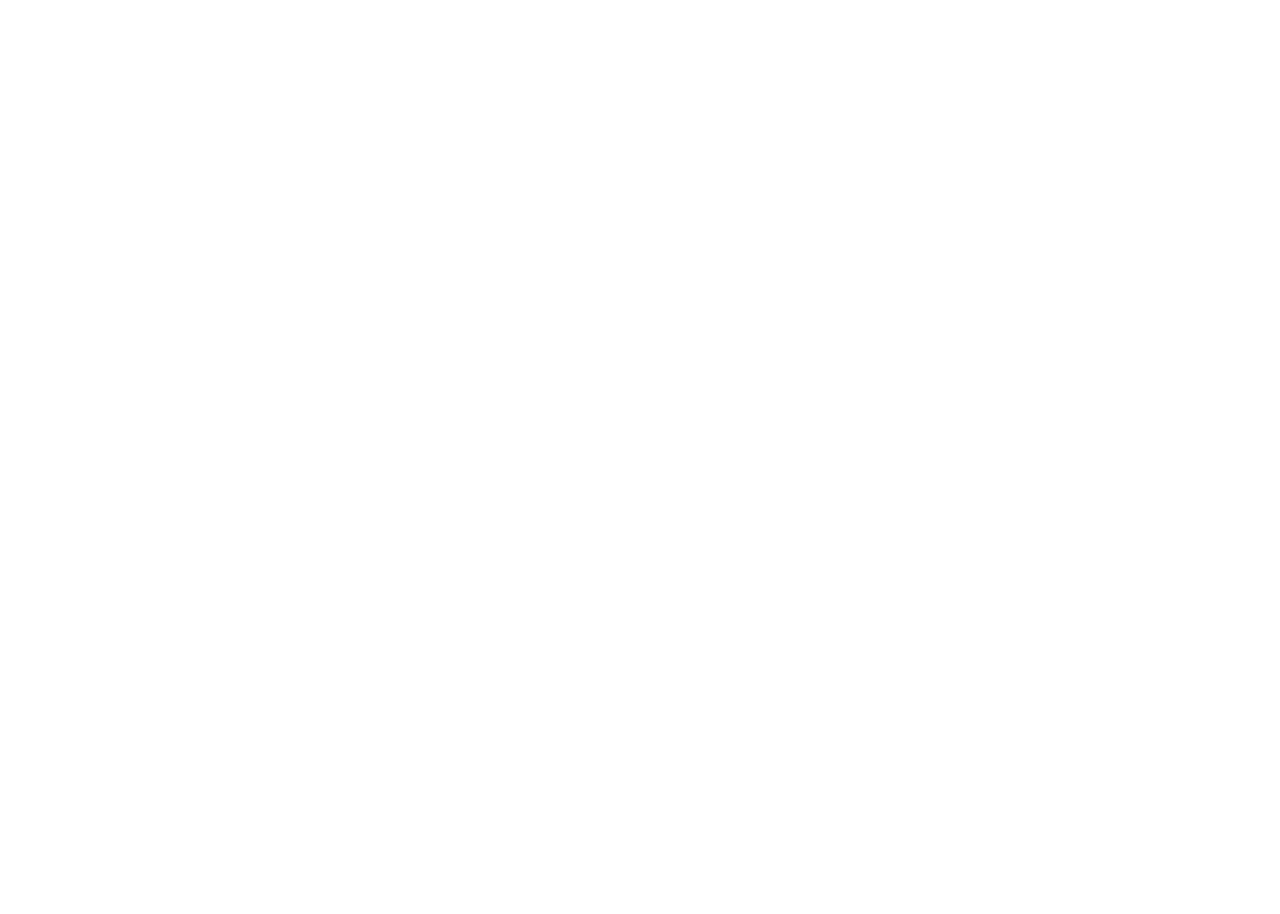
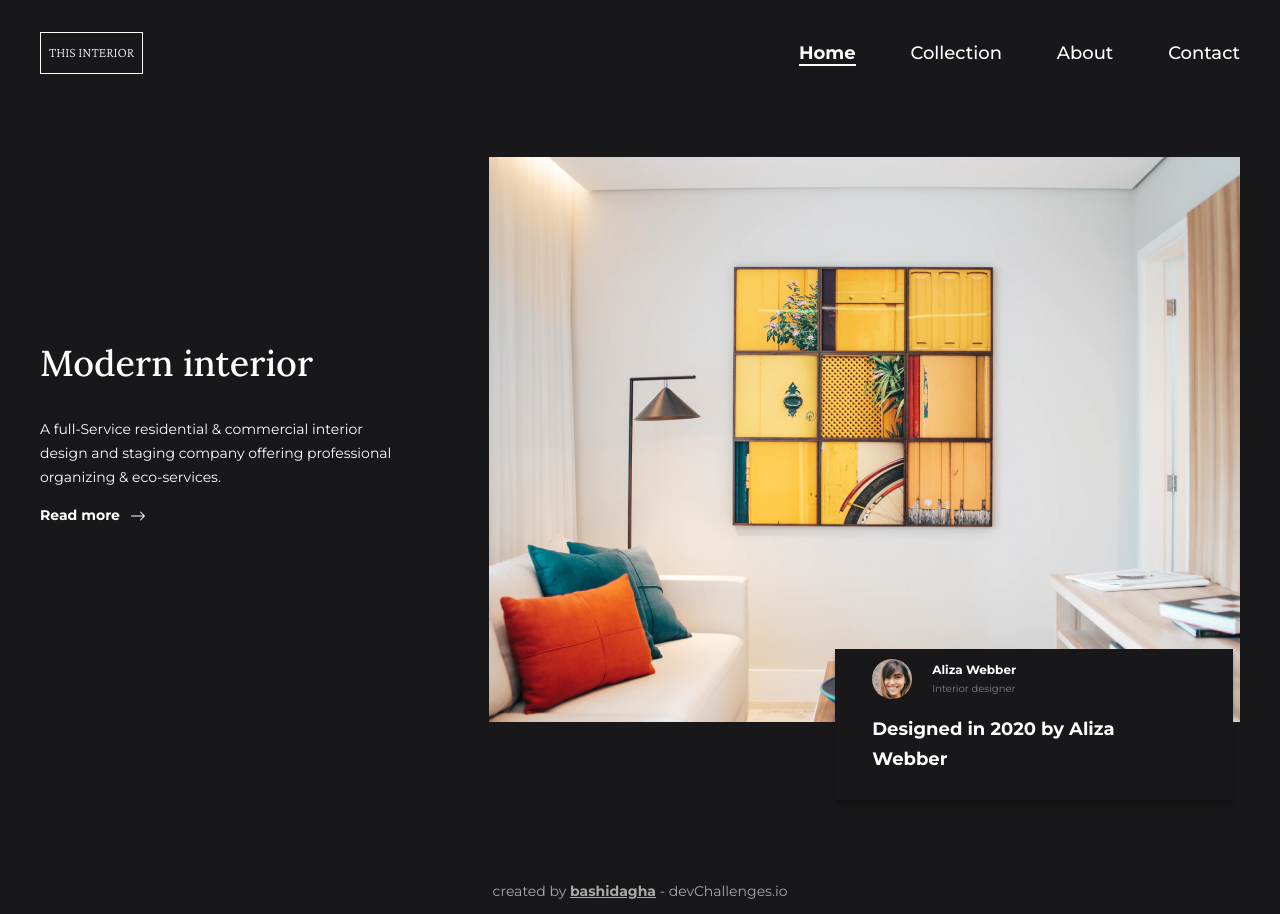
Before and after one commit to bashidagha/interior-consultant-master, a plain HTML site: page index.html in a window 1280 px wide. Before the commit the page ends 800 px from the top, so only its background shows below. Drawn offline with nearby package versions, Linux system fonts and the light colour scheme.

Commit message:
navbar fully done

```diff
--- a/index.html
+++ b/index.html
@@ -5,8 +5,105 @@
     <meta http-equiv="X-UA-Compatible" content="IE=edge" />
     <title>Interior Consultant</title>
     <meta name="viewport" content="width=device-width, initial-scale=1" />
+    <link rel="icon" href="devchallenges.png" />
+
     <link rel="stylesheet" type="text/css" href="main.css" />
+  </head>
+  <body>
+    <div class="menufullscreen">
+      <svg
+        xmlns="http://www.w3.org/2000/svg"
+        width="16"
+        height="16"
+        fill="currentColor"
+        class="menufullscreen-svg"
+        viewBox="0 0 16 16"
+      >
+        <path
+          d="M4.646 4.646a.5.5 0 0 1 .708 0L8 7.293l2.646-2.647a.5.5 0 0 1 .708.708L8.707 8l2.647 2.646a.5.5 0 0 1-.708.708L8 8.707l-2.646 2.647a.5.5 0 0 1-.708-.708L7.293 8 4.646 5.354a.5.5 0 0 1 0-.708z"
+        />
+      </svg>
+      <ul>
+        <li class="active">Home</li>
+        <li>Collection</li>
+        <li>About</li>
+        <li>Contact</li>
+      </ul>
+    </div>
+
+    <div class="main">
+      <nav>
+        <div class="logo">This Interior</div>
+
+        <svg
+          xmlns="http://www.w3.org/2000/svg"
+          width="16"
+          height="16"
+          fill="currentColor"
+          viewBox="0 0 16 16"
+          class="hamburger"
+        >
+          <path
+            fill-rule="evenodd"
+            d="M2.5 12a.5.5 0 0 1 .5-.5h10a.5.5 0 0 1 0 1H3a.5.5 0 0 1-.5-.5zm0-4a.5.5 0 0 1 .5-.5h10a.5.5 0 0 1 0 1H3a.5.5 0 0 1-.5-.5zm0-4a.5.5 0 0 1 .5-.5h10a.5.5 0 0 1 0 1H3a.5.5 0 0 1-.5-.5z"
+          />
+        </svg>
+
+        <ul class="menu">
+          <li class="active">Home</li>
+          <li>Collection</li>
+          <li>About</li>
+          <li>Contact</li>
+        </ul>
+      </nav>
+
+      <div class="container">
+        <div class="intro">
+          <h1>Modern interior</h1>
+          <p>
+            A full-Service residential & commercial interior design and staging
+            company offering professional organizing & eco-services.
+          </p>
+
+          <div class="read_more">
+            <span>Read more</span>
+            <svg
+              xmlns="http://www.w3.org/2000/svg"
+              width="16"
+              height="16"
+              fill="currentColor"
+              viewBox="0 0 16 16"
+            >
+              <path
+                fill-rule="evenodd"
+                d="M1 8a.5.5 0 0 1 .5-.5h11.793l-3.147-3.146a.5.5 0 0 1 .708-.708l4 4a.5.5 0 0 1 0 .708l-4 4a.5.5 0 0 1-.708-.708L13.293 8.5H1.5A.5.5 0 0 1 1 8z"
+              />
+            </svg>
+          </div>
+        </div>
+
+        <div class="visual">
+          <img src="photo1.png" alt="photo" />
+
+          <div class="card">
+            <div class="card-header">
+              <img src="photo2.png" src="profile" />
+              <div>
+                <h4>Aliza Webber</h4>
+                <p>Interior designer</p>
+              </div>
+            </div>
+            <h2>Designed in 2020 by Aliza Webber</h2>
+          </div>
+        </div>
+      </div>
+
+      <footer>
+        created by <a href="https://github.com/bashidagha">bashidagha</a> -
+        devChallenges.io
+      </footer>
+    </div>
+
     <script src="main.js"></script>
-  </head>
-  <body></body>
+  </body>
 </html>
--- a/main.css
+++ b/main.css
@@ -0,0 +1,214 @@
+@import url("https://fonts.googleapis.com/css2?family=Crimson+Pro:wght@200&family=Lora:wght@500;700&family=Montserrat:wght@400;500;700&display=swap");
+
+:root {
+  --ff-1: "Crimson Pro", serif;
+  --ff-2: "Lora", serif;
+  --ff-3: "Montserrat", sans-serif;
+}
+
+html {
+  font-size: 62.5%;
+}
+
+body {
+  font-family: var(--ff-3);
+  font-size: 1.4rem;
+  font-weight: 400;
+  background-color: #181719;
+  height: 100vh;
+  color: white;
+  line-height: 1.7;
+  margin: 0;
+}
+
+a {
+  color: inherit;
+}
+
+img {
+  max-width: 100%;
+}
+
+footer {
+  width: 100%;
+  text-align: center;
+  color: #a9a9a9;
+  padding-bottom: 1rem;
+  margin-top: 15rem;
+}
+
+footer a {
+  font-weight: 700;
+}
+
+.container {
+  margin: 0 auto;
+  width: 95%;
+  max-width: 120rem;
+}
+
+.intro h1 {
+  font-family: var(--ff-2);
+  font-weight: 500;
+  font-size: 3.6rem;
+}
+
+.intro p {
+  width: 70%;
+}
+
+.read_more {
+  font-weight: 700;
+  display: flex;
+  align-items: center;
+  gap: 1rem;
+}
+
+.visual {
+  margin-top: 5rem;
+  position: relative;
+}
+
+.card {
+  background: #181719;
+  position: absolute;
+  bottom: -7rem;
+  right: 1%;
+  box-shadow: 0px 4px 4px rgba(0, 0, 0, 0.25);
+  padding: 1rem 5%;
+  max-width: 80%;
+}
+
+.card h2 {
+  font-size: 1.8rem;
+  font-weight: 700;
+  width: 80%;
+}
+
+.card-header {
+  display: flex;
+  align-items: center;
+  gap: 2rem;
+}
+
+.card-header img {
+  border-radius: 50%;
+  width: 4rem;
+  height: 4rem;
+}
+
+.card-header h4 {
+  margin: 0;
+  font-size: 1.2rem;
+}
+
+.card-header p {
+  margin: 0;
+  font-size: 1rem;
+  color: #828282;
+}
+
+nav {
+  margin: 2rem auto;
+  width: 95%;
+  max-width: 120rem;
+  display: flex;
+  justify-content: space-between;
+  align-items: center;
+}
+
+nav svg {
+  width: 5rem;
+  height: 4rem;
+}
+
+.logo {
+  text-transform: uppercase;
+  font-family: var(--ff-1);
+  border: 1px solid #ffffff;
+  padding: 0.8rem;
+  display: inline;
+}
+
+.menu {
+  font-size: 1.8rem;
+  font-weight: 500;
+  display: none;
+}
+
+.active {
+  font-weight: 700;
+  border-bottom: 2px solid white;
+}
+
+.menu ul {
+  padding-left: 0;
+}
+
+.menu li {
+  list-style: none;
+}
+
+.menufullscreen {
+  display: none;
+}
+
+.menufullscreen ul {
+  display: flex;
+  width: 100%;
+  height: 100vh;
+  justify-content: center;
+  flex-direction: column;
+  align-items: center;
+  gap: 3rem;
+  padding-left: 0;
+}
+
+.menufullscreen li {
+  list-style: none;
+  font-size: 1.8rem;
+}
+
+.menufullscreen svg {
+  position: fixed;
+  top: 2rem;
+  right: 2rem;
+  width: 4rem;
+  height: 4rem;
+}
+
+.invisible {
+  display: none;
+}
+
+.visible {
+  display: block;
+}
+
+@media (min-width: 700px) {
+  .container {
+    display: flex;
+    align-items: center;
+    gap: 1rem;
+  }
+
+  .intro p {
+    width: 85%;
+  }
+
+  .hamburger,
+  .menufullscreen {
+    display: none;
+  }
+
+  .menu {
+    display: block;
+  }
+  .menu li + li {
+    margin-left: 5rem;
+  }
+
+  .menu li {
+    display: inline;
+  }
+}
--- a/main.js
+++ b/main.js
@@ -0,0 +1,17 @@
+let navToggle = document.querySelector('.hamburger');
+let closeMenu = document.querySelector('.menufullscreen-svg');
+
+let fullScreenMenu = document.querySelector('.menufullscreen');
+let main = document.querySelector('.main');
+
+
+navToggle.addEventListener('click', () => {
+    main.classList.add('invisible');
+    fullScreenMenu.classList.add('visible');
+})
+
+closeMenu.addEventListener('click', ()=>{
+    fullScreenMenu.classList.remove('visible');
+    main.classList.remove('invisible');
+
+} )
```
